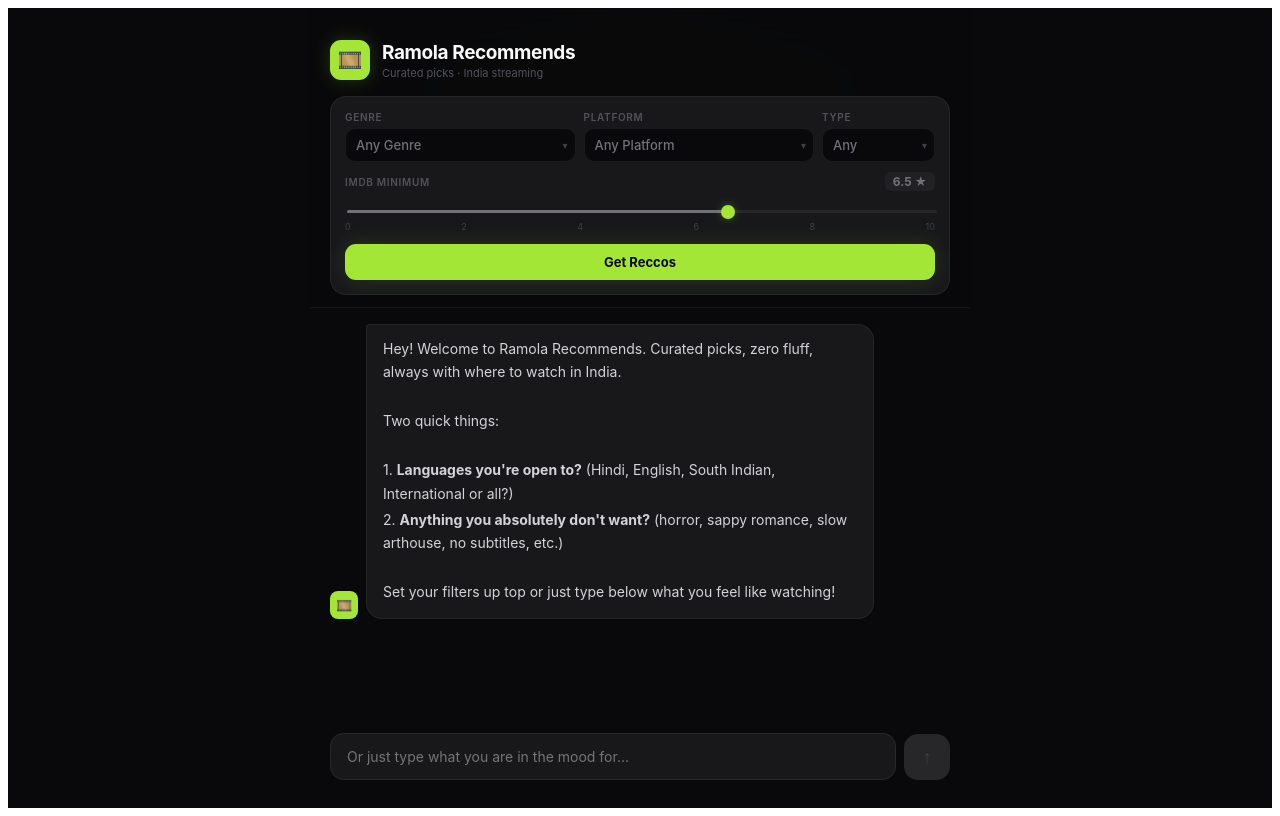
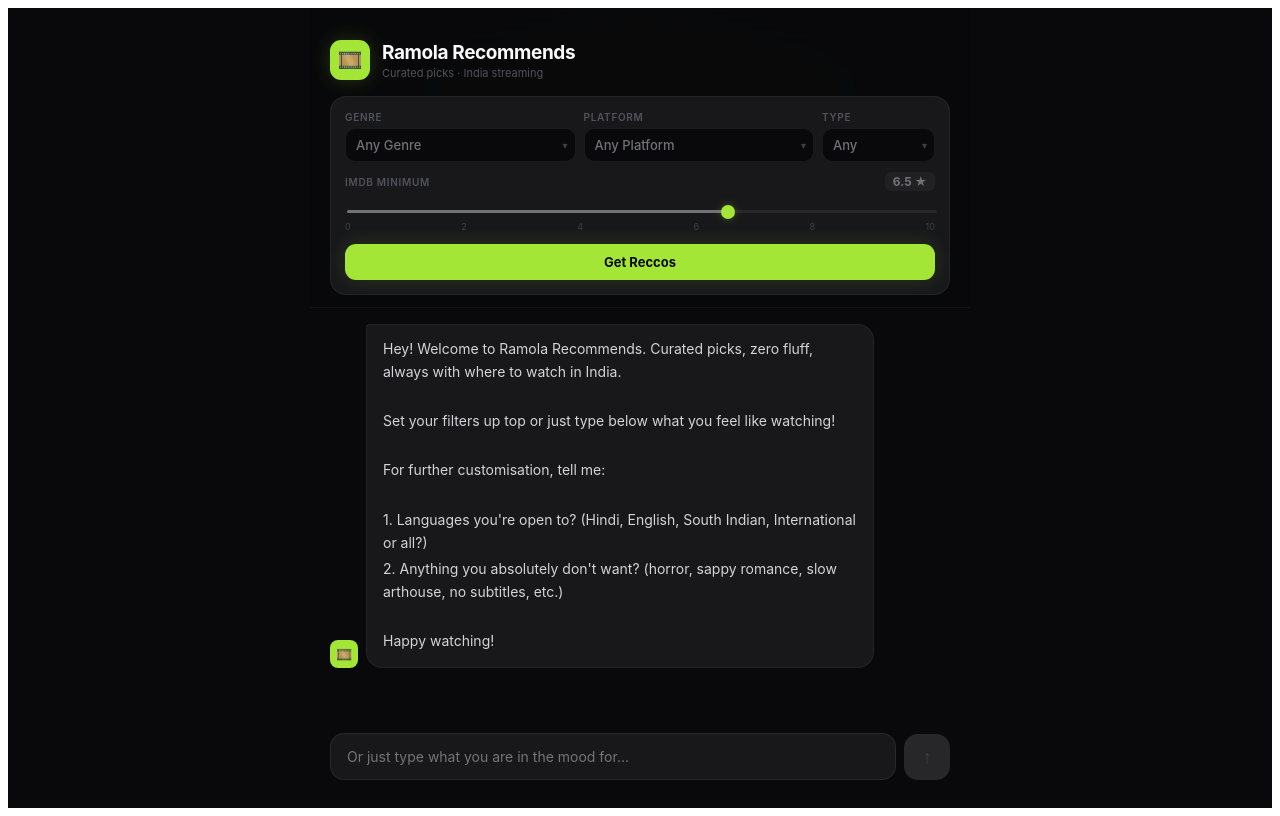
Before and after one commit to dramola17/ramola-recommends, a React (Vite) app: page / in a window 1280 px wide. Built offline with nearby package versions, Linux system fonts and the light colour scheme.

Commit message:
Update App.jsx

```diff
--- a/src/App.jsx
+++ b/src/App.jsx
@@ -54,7 +54,7 @@ YOUR RULES:
 
 const WELCOME_MESSAGE = {
   role: "assistant",
-  content: "Hey! Welcome to Ramola Recommends. Curated picks, zero fluff, always with where to watch in India.\n\nTwo quick things:\n\n1. **Languages you're open to?** (Hindi, English, South Indian, International or all?)\n2. **Anything you absolutely don't want?** (horror, sappy romance, slow arthouse, no subtitles, etc.)\n\nSet your filters up top or just type below what you feel like watching!"
+  content: "Hey! Welcome to Ramola Recommends. Curated picks, zero fluff, always with where to watch in India.\n\nSet your filters up top or just type below what you feel like watching!\n\nFor further customisation, tell me:\n\n1. Languages you're open to? (Hindi, English, South Indian, International or all?)\n2. Anything you absolutely don't want? (horror, sappy romance, slow arthouse, no subtitles, etc.)\n\nHappy watching!"
 };
 
 const GENRES = ["Any Genre", "Thriller / Mystery", "True Story / Biopic", "Sci-Fi", "Drama", "Dark / Gritty", "Action", "Comedy", "Feel-Good", "Horror", "Romance", "Crime", "Documentary", "Animation"];
```
